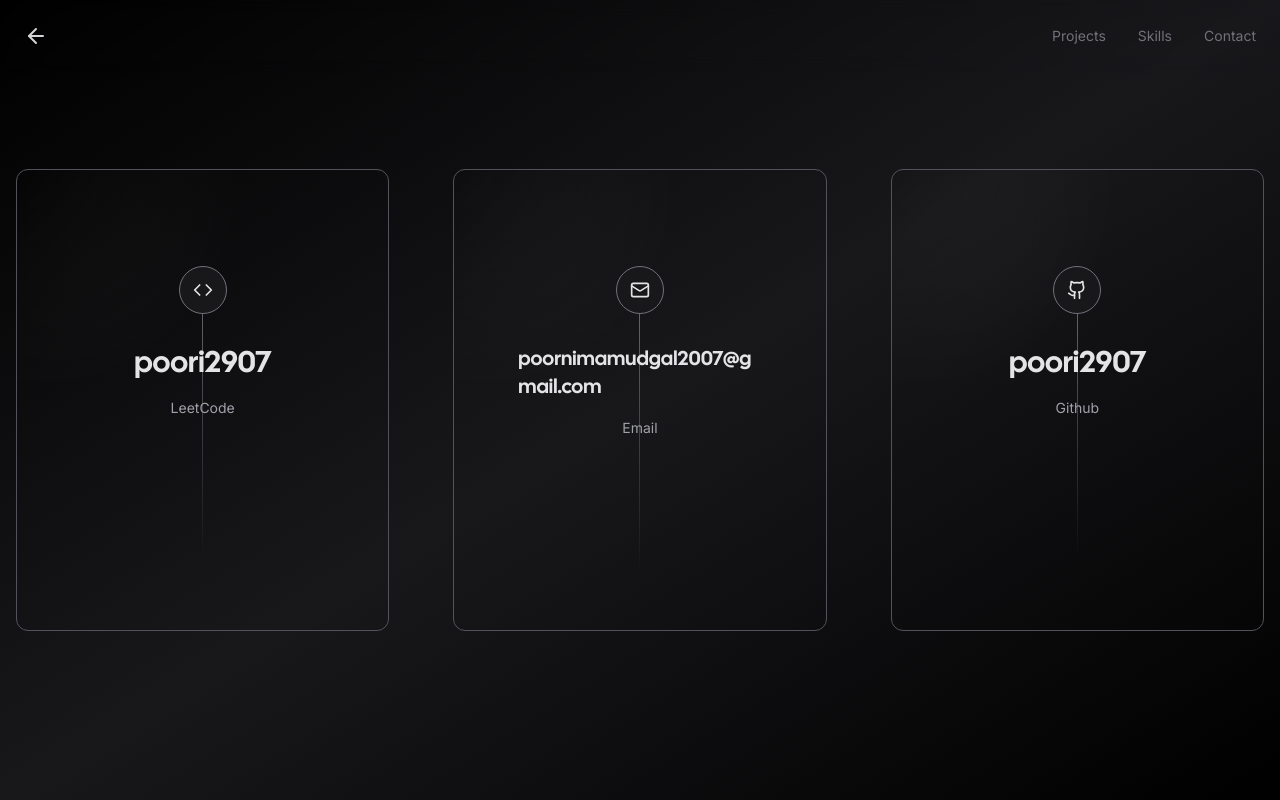
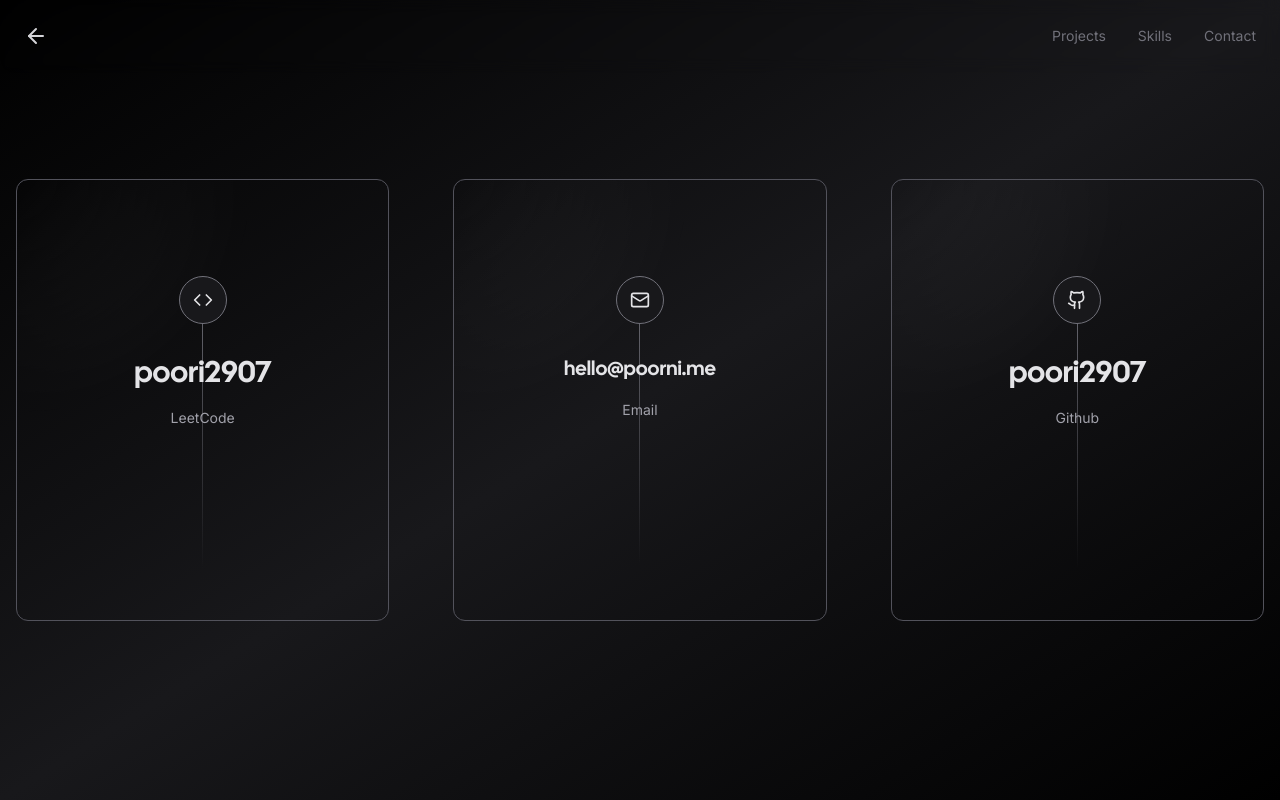
Before and after one commit to poori2907/poornima-portfolio, a Next.js app: page /contact in a window 1280 px wide. Built offline with nearby package versions, Linux system fonts and the light colour scheme; no server answers; what tailwindcss-debug-screens would draw is missing.

Commit message:
Updated mail id

```diff
--- a/app/contact/page.tsx
+++ b/app/contact/page.tsx
@@ -13,9 +13,9 @@
 	},
 	{
 		icon: <Mail size={20} />,
-		href: "mailto:poornimamudgal2007@gmail.com",
+		href: "mailto:hello@poorni.me",
 		label: "Email",
-		handle: "poornimamudgal2007@gmail.com",
+		handle: "hello@poorni.me",
 	},
 	{
 		icon: <Github size={20} />,
```
